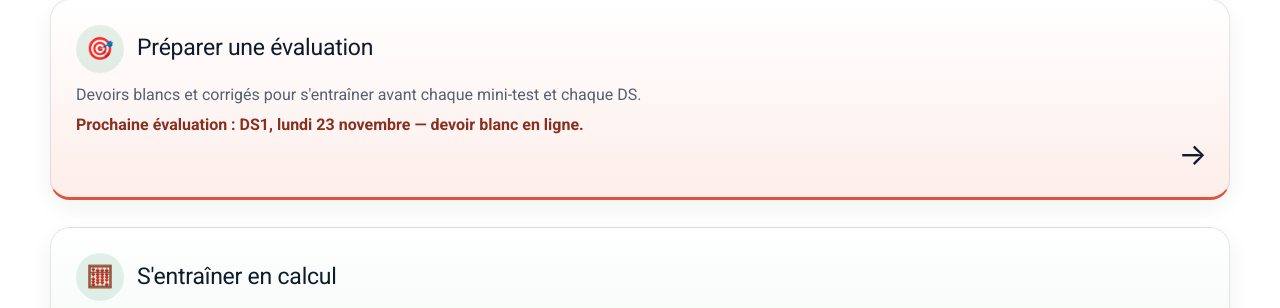
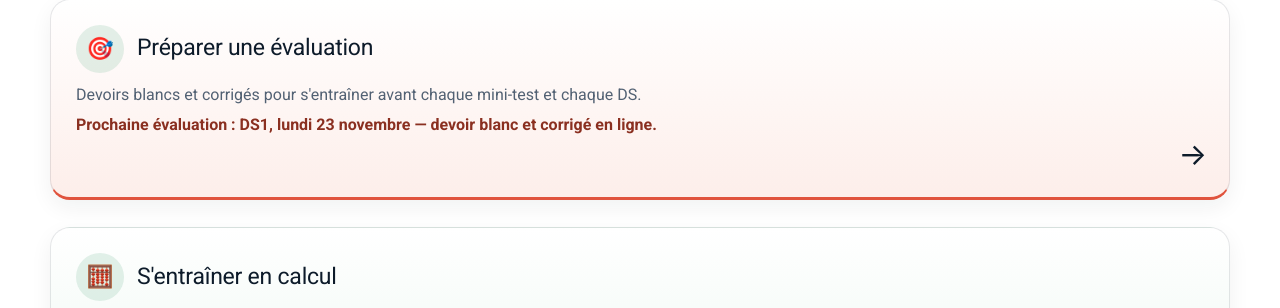
Before and after one commit to vnicolle56610/maths-premiere-specialite, an MkDocs documentation site: the page built from docs/index.md, in a window 1280 px wide and 900 px high, scrolled down 1050 px. Shown: the part 145-453 px from the top of the window. Built offline with MkDocs 1.6.1 and Material for MkDocs 9.7.7, drawn with Linux system fonts in a browser that asks for light colours.

Commit message:
Préparer une évaluation : 1 PDF copié(s), 0 retiré(s), 2 page(s) mise(s) à jour
Généré par scripts/publier_devoirs_blancs.py depuis devoirs_blancs.yaml.

```diff
--- a/devoirs_blancs.yaml
+++ b/devoirs_blancs.yaml
@@ -103,4 +103,4 @@ devoirs_blancs:
     corrige: CORRIGE_DEVOIR_BLANC_DS1_1S.pdf
     sujet_prevu: 2026-11-16
     corrige_prevu: 2026-11-19
-    etat: sujet
+    etat: sujet_et_corrige
--- a/docs/index.md
+++ b/docs/index.md
@@ -85,7 +85,7 @@ hide:
     </div>
     <p>Devoirs blancs et corrigés pour s'entraîner avant chaque mini-test et chaque DS.</p>
 <!-- AUTO-EVAL:START -->
-    <p class="maths-card-next">Prochaine évaluation : <strong>DS1</strong>, lundi 23 novembre — devoir blanc en ligne.</p>
+    <p class="maths-card-next">Prochaine évaluation : <strong>DS1</strong>, lundi 23 novembre — devoir blanc et corrigé en ligne.</p>
 <!-- AUTO-EVAL:END -->
     <span class="maths-card-arrow">→</span>
   </a>
```
Also changed, not shown: docs/preparer-evaluation/index.md (+1 -1 lines), 1 other file.
